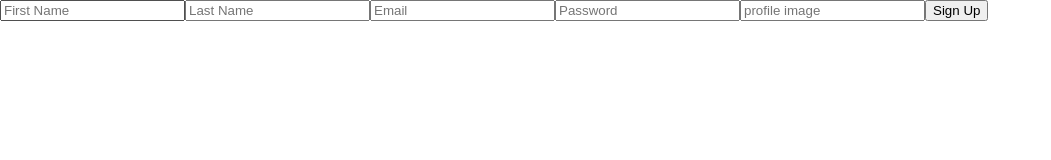
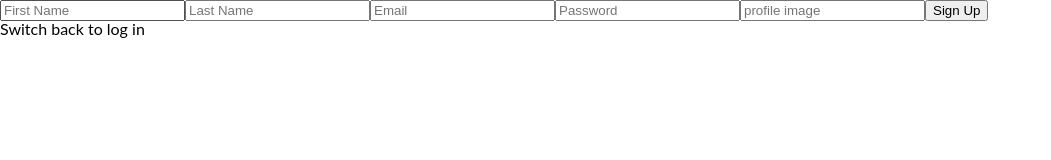
Before and after one commit to victorHL99/house-for-you-front, a React (Create React App) app: page /signup in a window 1280 px wide. Shown: the top 160 px of the page, without its empty margins (0-1051 px from the left). Built offline with nearby package versions, Linux system fonts and the light colour scheme.

Commit message:
:sparkles: feat: signup function created

```diff
--- a/src/pages/Signup.js
+++ b/src/pages/Signup.js
@@ -2,10 +2,12 @@
 /* eslint-disable react/jsx-filename-extension */
 
 import { useState } from 'react';
-// import { Link, useNavigate } from 'react-router-dom';
-// import axios from 'axios';
+import { Link, useNavigate } from 'react-router-dom';
+import axios from 'axios';
 
 export default function Signup() {
+  const navigate = useNavigate();
+  const URL = 'http://localhost:9000/signup';
   const [userSignup, setUserSignup] = useState({
     name: '',
     lastName: '',
@@ -14,8 +16,19 @@ export default function Signup() {
     profileImage: '',
   });
 
+  async function createUser(event) {
+    event.preventDefault();
+    try {
+      await axios.post(URL, userSignup);
+      navigate('/login');
+    } catch (error) {
+      console.log(error);
+    }
+  }
+
   return (
-    <form onSubmit={console.log(userSignup)}>
+    <div>
+      <form onSubmit={createUser}>
         <input
           type="text"
           name="name"
@@ -40,7 +53,9 @@ export default function Signup() {
           id="email"
           required
           placeholder="Email"
-        onChange={e => setUserSignup({ ...userSignup, email: e.target.value })}
+          onChange={e =>
+            setUserSignup({ ...userSignup, email: e.target.value })
+          }
         />
         <input
           type="password"
@@ -64,5 +79,10 @@ export default function Signup() {
         />
         <button type="submit">Sign Up</button>
       </form>
+
+      <Link to="/login">
+        <span>Switch back to log in</span>
+      </Link>
+    </div>
   );
 }
```
Lines whose indentation alone changed are shown as unchanged.
